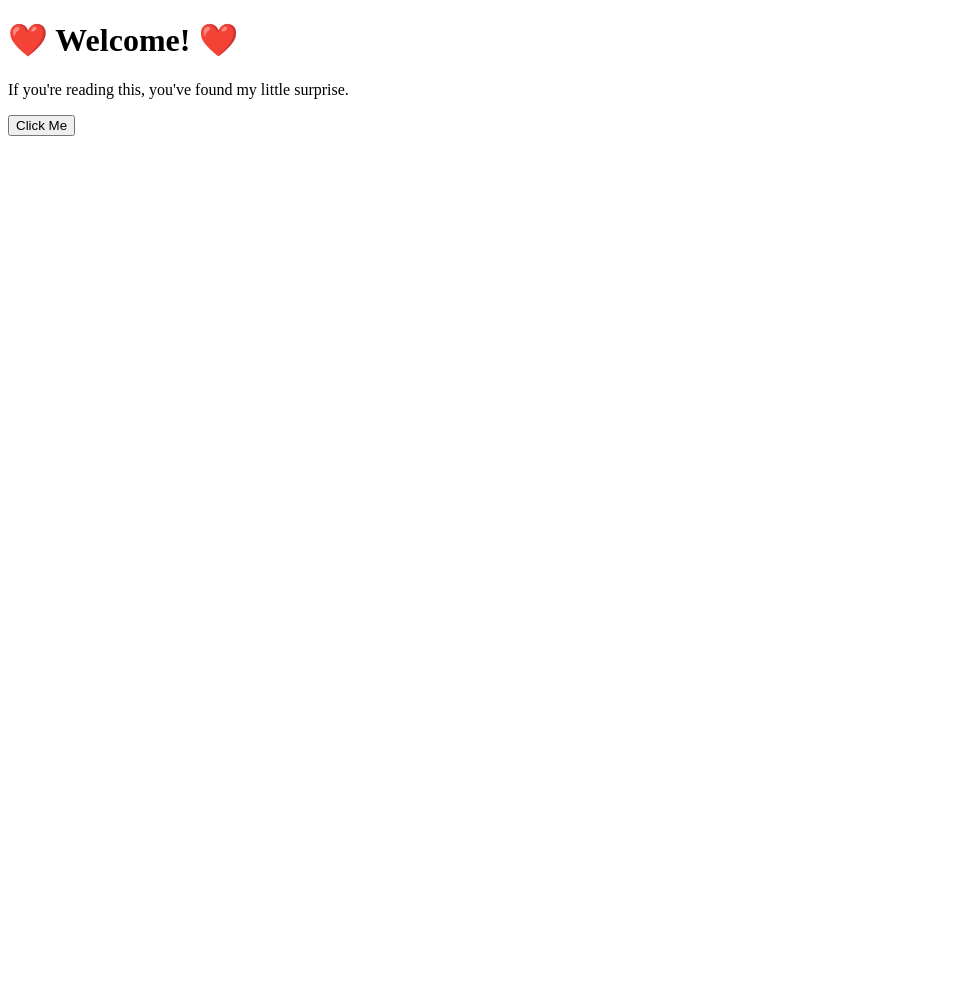
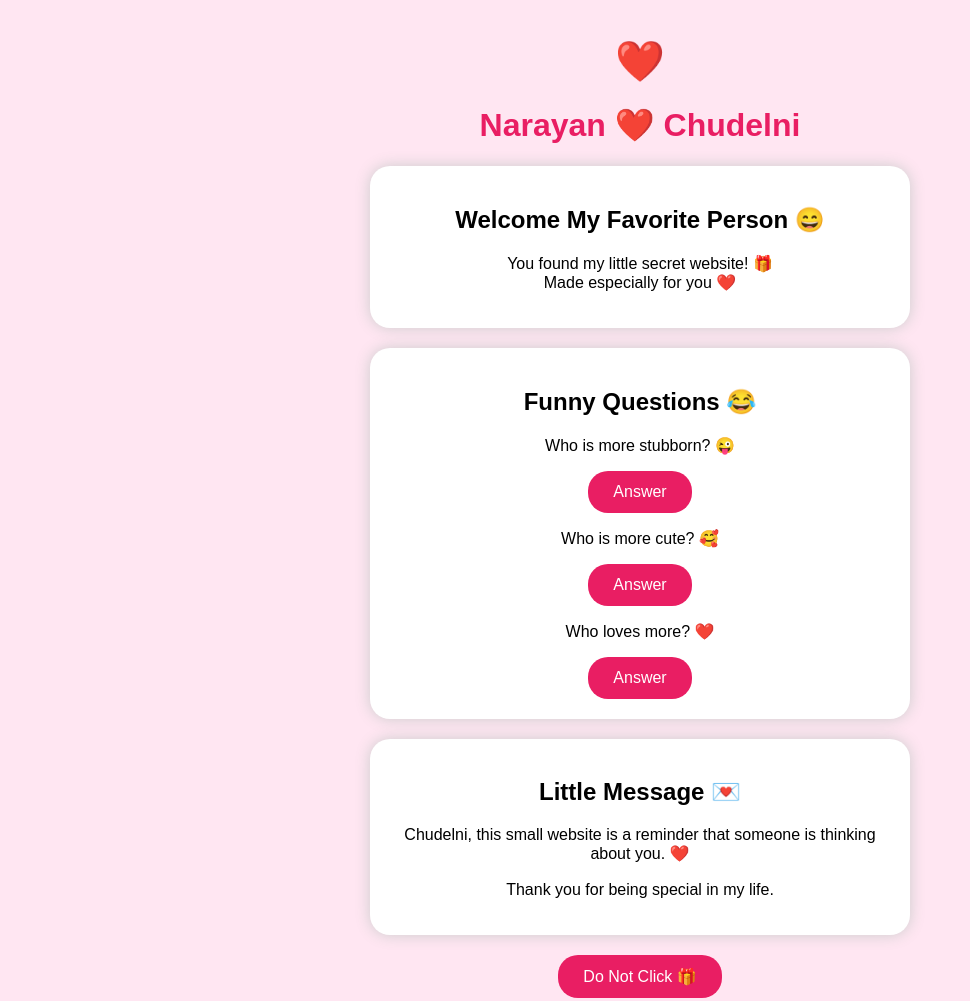
Before and after one commit to aayushbastakoti00-code/Our-surprise, a plain HTML site: page index.html in a window 1280 px wide. Shown: the whole page, without its empty margins (0-970 px from the left). Before the commit the page ends 800 px from the top, so only its background shows below. Drawn offline with Linux system fonts and the light colour scheme.

Commit message:
Update index.html

```diff
--- a/index.html
+++ b/index.html
@@ -1,14 +1,93 @@
 <!DOCTYPE html>
 <html>
 <head>
-    <title>A Surprise for You ❤️</title>
+<title>Narayan ❤️ Chudelni</title>
+<style>
+body {
+    text-align: center;
+    font-family: Arial, sans-serif;
+    background: #ffe6f2;
+    padding: 30px;
+}
+
+h1 {
+    color: #e91e63;
+}
+
+.card {
+    background: white;
+    border-radius: 20px;
+    padding: 20px;
+    margin: 20px auto;
+    max-width: 500px;
+    box-shadow: 0 0 15px #ccc;
+}
+
+button {
+    background: #e91e63;
+    color: white;
+    border: none;
+    padding: 12px 25px;
+    border-radius: 20px;
+    font-size: 16px;
+}
+
+.heart {
+    font-size: 40px;
+    animation: beat 1s infinite;
+}
+
+@keyframes beat {
+    50% { transform: scale(1.3); }
+}
+</style>
 </head>
+
 <body>
-    <h1>❤️ Welcome! ❤️</h1>
-    <p>If you're reading this, you've found my little surprise.</p>
 
-    <button onclick="alert('You are amazing! 😊❤️')">
-        Click Me
-    </button>
+<div class="heart">❤️</div>
+
+<h1>Narayan ❤️ Chudelni</h1>
+
+<div class="card">
+<h2>Welcome My Favorite Person 😄</h2>
+<p>
+You found my little secret website! 🎁<br>
+Made especially for you ❤️
+</p>
+</div>
+
+<div class="card">
+<h2>Funny Questions 😂</h2>
+
+<p>Who is more stubborn? 😜</p>
+<button onclick="alert('Obviously both of us 😂❤️')">
+Answer
+</button>
+
+<p>Who is more cute? 🥰</p>
+<button onclick="alert('Chudelni wins this one ❤️')">
+Answer
+</button>
+
+<p>Who loves more? ❤️</p>
+<button onclick="alert('Narayan and Chudelni both ❤️')">
+Answer
+</button>
+
+</div>
+
+<div class="card">
+<h2>Little Message 💌</h2>
+<p>
+Chudelni, this small website is a reminder that someone is thinking about you. ❤️<br><br>
+Thank you for being special in my life.
+</p>
+</div>
+
+<button onclick="alert('Surprise! You unlocked a big smile from Narayan 😁❤️')">
+Do Not Click 🎁
+</button>
+
 </body>
 </html>
```
